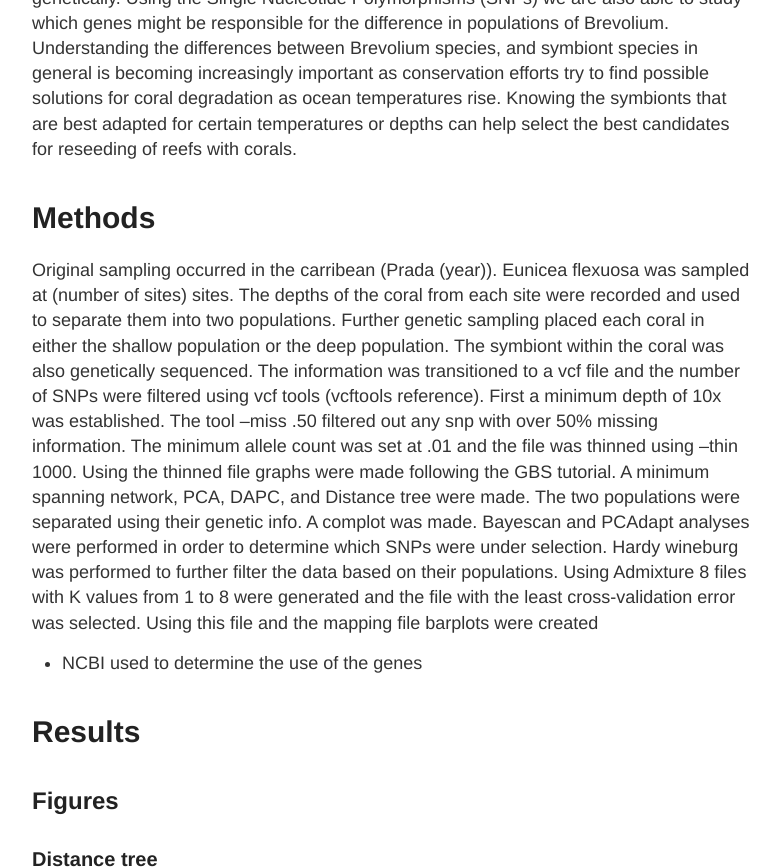
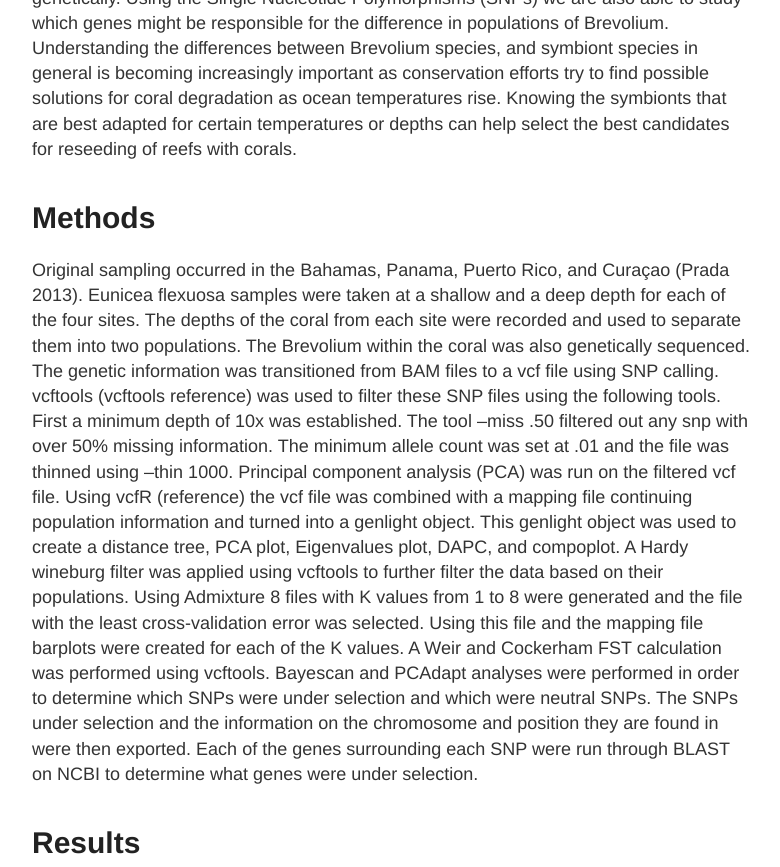
Before and after one commit to Mwags24/Brevolium_Notebook, a Jekyll site: the page built from _posts/2020-6-16-Full_Draft1.md, in a window 1280 px wide and 900 px high, scrolled down 1927 px, cut to the strip 0-867 px from the top of the window. Shown: the whole strip, without its empty margins (248-1028 px from the left). Built offline with Jekyll 4.4.1, drawn with Linux system fonts in a browser that asks for light colours.

Commit message:
Update 2020-6-16-Full_Draft1.md

```diff
--- a/_posts/2020-6-16-Full_Draft1.md
+++ b/_posts/2020-6-16-Full_Draft1.md
@@ -24,17 +24,17 @@ Here, we use a population genetics approach to determine the genetic difference
 Using the Single Nucleotide Polymorphisms (SNPs) we are also able to study which genes might be responsible for the difference in populations of Brevolium.
 Understanding the differences between Brevolium species, and symbiont species in general is becoming increasingly important as conservation efforts try to find possible solutions for coral degradation as ocean temperatures rise. Knowing the symbionts that are best adapted for certain temperatures or depths can help select the best candidates for reseeding of reefs with corals.
 
-
 # Methods
 
 
-Original sampling occurred in the carribean (Prada (year)). Eunicea flexuosa was sampled at (number of sites) sites. The depths of the coral from each site were recorded and used to separate them into two populations. Further genetic sampling placed each coral in either the shallow population or the deep population. The symbiont within the coral was also genetically sequenced.
-The information was transitioned to a vcf file and the number of SNPs were filtered using vcf tools (vcftools reference). First a minimum depth of 10x was established. The tool --miss .50  filtered out any snp with over 50% missing information. The minimum allele count was set at .01 and the file was thinned using --thin 1000. Using the thinned file graphs were made following the GBS tutorial. A minimum spanning network, PCA, DAPC, and Distance tree were made. The two populations were separated using their genetic info. A complot was made.
-Bayescan and PCAdapt analyses were performed in order to determine which SNPs were under selection.
-Hardy wineburg was performed to further filter the data based on their populations.
-Using Admixture 8 files with K values from 1 to 8 were generated and the file with the least cross-validation error was selected. Using this file and the mapping file barplots were created
+Original sampling occurred in the Bahamas, Panama, Puerto Rico, and Curaçao  (Prada 2013). Eunicea flexuosa samples were taken at a shallow and a deep depth for each of the four sites. The depths of the coral from each site were recorded and used to separate them into two populations. The Brevolium within the coral was also genetically sequenced.
+The genetic information was transitioned from BAM files to a vcf file using SNP calling. vcftools (vcftools reference) was used to filter these SNP files using the following tools. First a minimum depth of 10x was established. The tool --miss .50  filtered out any snp with over 50% missing information. The minimum allele count was set at .01 and the file was thinned using --thin 1000.
+Principal component analysis (PCA) was run on the filtered vcf file. Using vcfR (reference) the vcf file was combined with a mapping file continuing population information and turned into a genlight object. This genlight object was used to create a distance tree, PCA plot, Eigenvalues plot, DAPC, and compoplot.
+A Hardy wineburg filter was applied using vcftools to further filter the data based on their populations.
+Using Admixture 8 files with K values from 1 to 8 were generated and the file with the least cross-validation error was selected. Using this file and the mapping file barplots were created for each of the K values.
+A Weir and Cockerham FST calculation was performed using vcftools.
+Bayescan and PCAdapt analyses were performed in order to determine which SNPs were under selection and which were neutral SNPs. The SNPs under selection and the information on the chromosome and position they are found in were then exported. Each of the genes surrounding each SNP were run through BLAST on NCBI to determine what genes were under selection.
 
-* NCBI used to determine the use of the genes
 
 
 # Results
```
